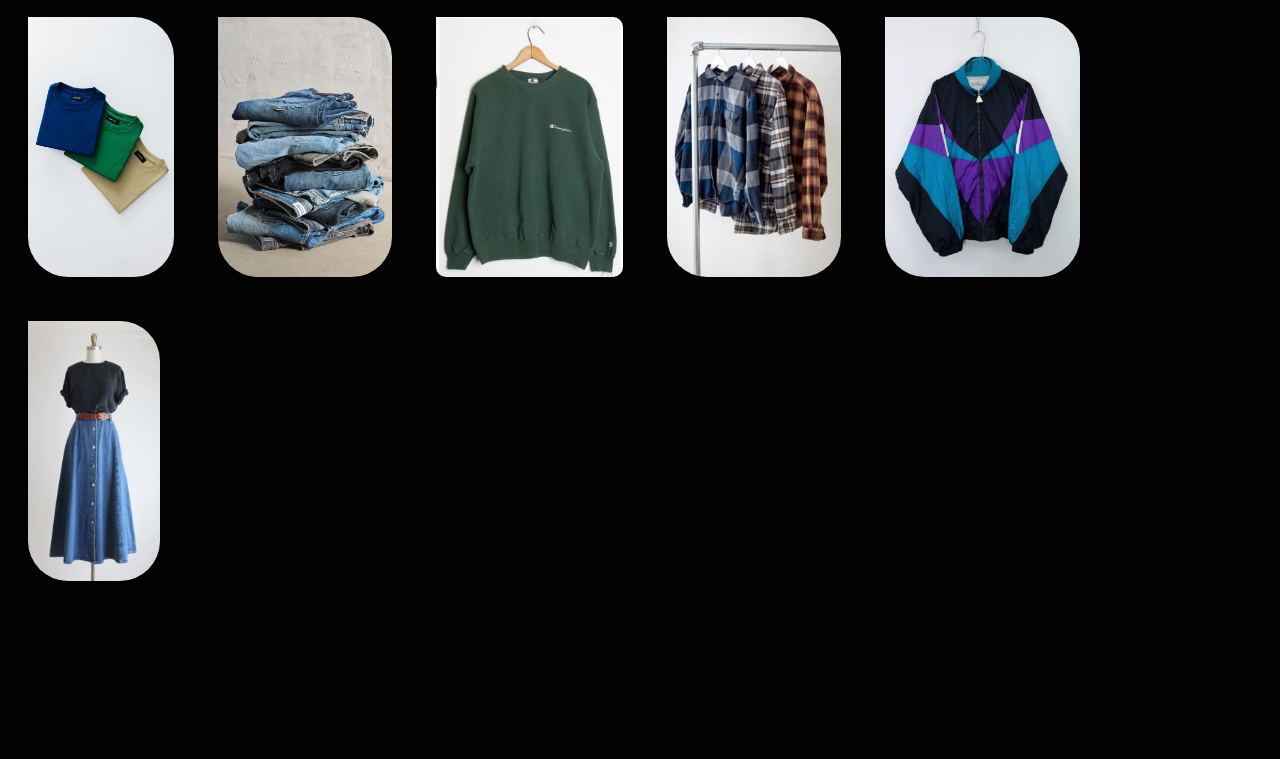
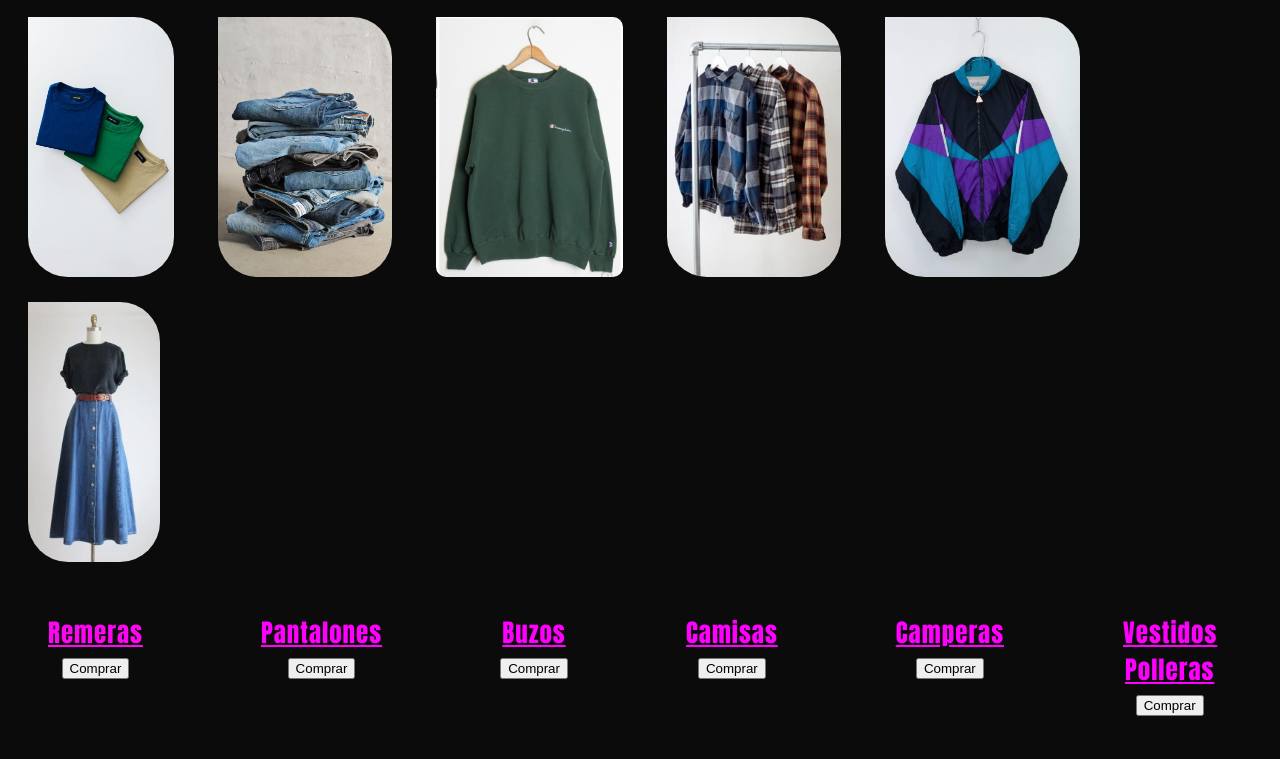
Before and after one commit to KaBelen/prehistoria-web, a plain HTML site: page index.html in a window 1280 px wide. Shown: the part 185-944 px from the top of the page. Before the commit the page ends 800 px from the top, so only its background shows below. Drawn offline with Linux system fonts and the light colour scheme.

Commit message:
modificacion

```diff
--- a/CSS/estilos.css
+++ b/CSS/estilos.css
@@ -1,11 +1,12 @@
 body {
-background-color: rgb(2, 2, 2);
+background-color: rgb(12, 11, 11);
 }
 
 .redes{
 margin: 10px;
 font-family: Impact;
 font-size: 20px;
+color: rgb(161, 81, 185);
 }
 
 .logo  {
@@ -22,12 +23,13 @@ h1 {
 letter-spacing: 7px;
 text-align: center;
 font-family: impact;
-text-shadow: 0 0 3px rgb(250, 3, 229);
+text-shadow: 0px 0px 1px rgb(245, 243, 245);
 }
 
 .remeras {
 height: 260px;
-margin: 20px;
+margin:20px;
+margin-bottom: 1px;
 border-bottom-left-radius: 40px;
 border-bottom-right-radius: 40px;
 border-top-right-radius: 40px;
@@ -37,6 +39,7 @@ border-top: 40px;
 .jean {
 height: 260px;
 margin: 20px;
+margin-bottom: 1px;
 border-bottom-left-radius: 40px;
 border-bottom-right-radius: 40px;
 border-top-right-radius: 40px;
@@ -46,6 +49,7 @@ border-top: 40px;
 .buzos {
   height: 260px;
   margin: 20px;
+  margin-bottom: 1px;
   border-bottom-left-radius: 10px;
   border-bottom-right-radius: 10px;
   border-top-right-radius: 10px;
@@ -55,6 +59,7 @@ border-top: 40px;
 .camisas{
   height: 260px;
   margin: 20px;
+  margin-bottom: 1px;
   border-bottom-left-radius: 40px;
   border-bottom-right-radius: 40px;
   border-top-right-radius: 40px;
@@ -64,6 +69,7 @@ border-top: 40px;
 .camperas {
   height: 260px;
   margin: 20px;
+  margin-bottom: 1px;
   border-bottom-left-radius: 40px;
   border-bottom-right-radius: 40px;
   border-top-right-radius: 40px;
@@ -73,9 +79,76 @@ border-top: 40px;
 .VestidosPolleras {
   height: 260px;
   margin: 20px;
+  margin-bottom: 1px;
   border-bottom-left-radius: 40px;
   border-bottom-right-radius: 40px;
   border-top-right-radius: 40px;
   border-top: 40px;
 
+
 }
+
+.reme{
+  font-family: impact;
+  color: rgb(255, 6, 243);
+  letter-spacing: 1px;
+
+
+
+
+}
+
+.pant {
+  font-family: impact;
+  color: fuchsia;
+  letter-spacing: 1px;
+}
+
+.buzito {
+  font-family: impact;
+  color: fuchsia;
+  letter-spacing: 1px;
+
+}
+
+.camisama {
+  font-family: impact;
+  color: fuchsia;
+  letter-spacing: 1px;
+
+
+
+}
+
+.camperitas {
+  font-family: impact;
+  color: fuchsia;
+  letter-spacing: 1px;
+  text-align: center;
+}
+
+.VestPo {
+  font-family: impact;
+  color: fuchsia;
+  letter-spacing: 1px;
+  padding-inline-start: 1px;
+
+
+}
+
+
+ul {
+  display: inline-flex;
+  padding-top:0px;
+  margin-top: 0px;
+font-size: 25px;
+gap: 39px;
+padding-left: 0px;
+text-align: center;
+letter-spacing: 15px;
+}
+
+.botoncito {
+letter-spacing: 0px;
+
+}
--- a/index.html
+++ b/index.html
@@ -19,21 +19,74 @@
     </div>
 </header>
 
-    <div>
-
-<img src="./Imagenes pCSS/reme/fb253eeb946e3f0d8d785fc072fb1755.jpg" alt="" class="remeras">
+     <div>
+<img src="./Imagenes pCSS/reme/fb253eeb946e3f0d8d785fc072fb1755.jpg" class="remeras">
 
 <img src="./Imagenes pCSS/jeans/ceb056d31166082443db03197054c28d.jpg" alt="" class="jean">
 
 <img src="./Imagenes pCSS/buzos/imgur_com.png" alt="" class="buzos">
 
-<img src="./Imagenes pCSS/Urban Renewal Camisa de cuadros vintage.jpg" alt="" class="camisas">
+<img src="./Imagenes pCSS/Urban Renewal Camisa de cuadros vintage.jpg"  class="camisas" >
 
 <img src="./Imagenes pCSS/Home - RETURN FLIGHTS Stuff VINTAGE STREETWEAR PREMIUM.jpg" alt="" class="camperas">
 
 <img src="./Imagenes pCSS/vestidos/8fa653f5-081e-464c-96e7-89ebf0971df4.jpg" class="VestidosPolleras">
+      </div>
 
-    </div>
+
+<div>
+    <nav>
+     <h3>
+     <ul>
+    <ol> <br>
+        <a href="https://www.instagram.com/prehistoria_americana/" class="reme"> Remeras </a>
+        <br>
+        <button class="botoncito" > Comprar </button>
+    </ol>
+
+    <br>
+
+    <ol> <br>
+        <a href="https://www.instagram.com/prehistoria_americana/" class="pant"> Pantalones</a>
+        <br>
+
+         <button > Comprar </button>
+    </ol>
+
+<br>
+
+    <ol> <br>
+        <A href="https://www.instagram.com/prehistoria_americana/" class="buzito"> Buzos </A>
+        <br>
+<button> Comprar</button>
+    </ol>
+
+    <br>
+    <ol> <br>
+    <a href="https://www.instagram.com/prehistoria_americana/" class="camisama"> Camisas </a>
+    <br>
+        <button> Comprar</button>
+    </ol>
+
+    <br>
+
+    <ol> <br>
+        <a href="https://www.instagram.com/prehistoria_americana/" class="camperitas"> Camperas</a>
+        <br>
+<button> Comprar</button>
+    </ol>
+
+    <br>
+
+    <ol><br>
+    <a href="https://www.instagram.com/prehistoria_americana/" class="VestPo"> Vestidos <br> Polleras </a>
+    <br>
+    <button  > Comprar</button>
+    </ol>
+  </ul>
+</h3>
+</nav>
+</div>
 
 
 
```
